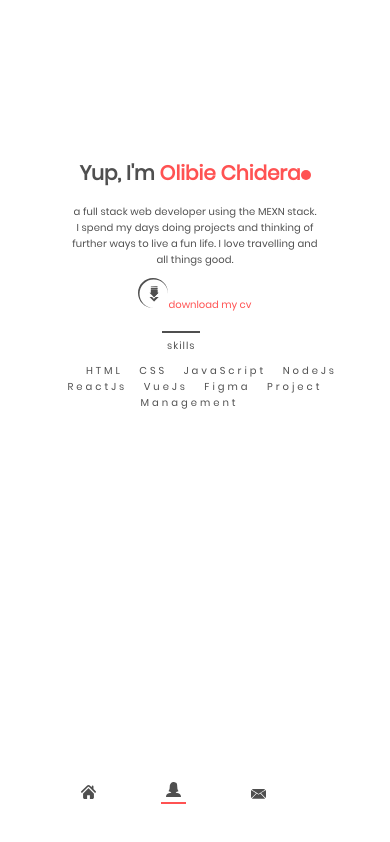
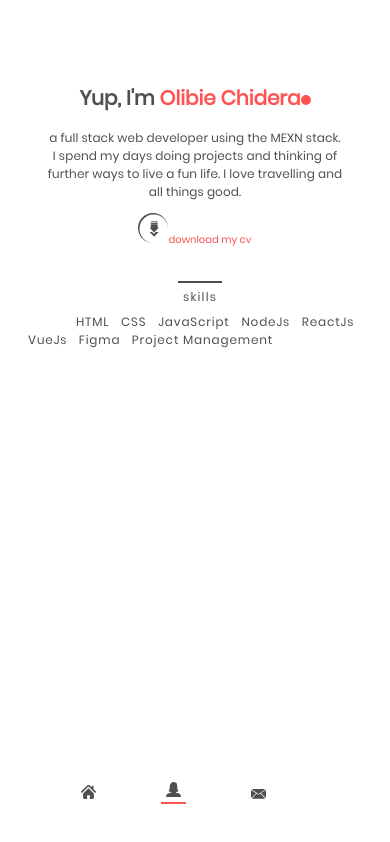
Before and after one commit to Je-ni/my-portfolio, a plain HTML site: page about/index.html in a window 390 px wide. Drawn offline with Linux system fonts and the light colour scheme.

Commit message:
Bug Fix about page

```diff
--- a/style.css
+++ b/style.css
@@ -184,7 +184,8 @@ header{
 }
 
 #skills{
-    margin-top: 20px;
+    position: relative;
+    top: 20px;
 }
 #skill-p{
     font-family: poppins;
@@ -208,10 +209,10 @@ header{
 @media only screen and (max-width: 500px){
     #about-title{
         font-size: 20px;
-        margin-top: 40%;
+        margin-top: 20%;
     }
     #about-p{
-        font-size: 10px;
+        font-size: 12px;
         text-align: center;
         letter-spacing: 0.01em;
     }
@@ -222,12 +223,14 @@ header{
         width: 30px;
         height: 30px;
     }
+    #skills{
+        margin-top: 45px;
+    }
     #skill-p{
-        font-size: 10px;
-        padding: 30px;
-        /* margin: 20px; */
-        text-align: center;
-        letter-spacing: 0.3em;
+        font-size: 12px;
+        /* padding: 30px; */
+        margin: 20px;
+        text-align: justify;
     }
     #skill-span{
         border-right: 0px solid transparent;
@@ -236,7 +239,7 @@ header{
         letter-spacing: 0.1em;
         position: relative;
         top: -25px;
-        left: 120px;
+        left: 150px;
     }
     .dot{
         display: none;
```
